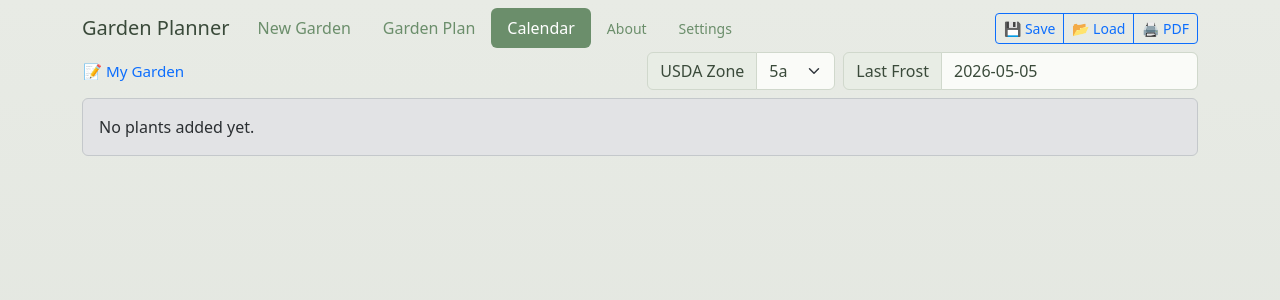
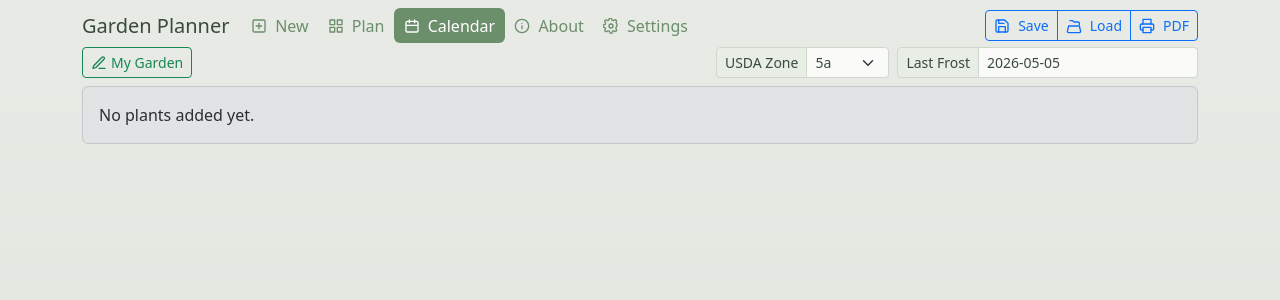
Before and after one commit to medwards8402-arch/Workspace, a React (Vite) app in the folder GardenPlanner/: page /#new-garden in a window 1280 px wide. Both pictures are taken after a click on the button "Calendar". Shown: the top 300 px of the page. Built offline with nearby package versions, Linux system fonts and the light colour scheme.

Commit message:
Consistan header

```diff
--- a/GardenPlanner/src/App.jsx
+++ b/GardenPlanner/src/App.jsx
@@ -10,6 +10,7 @@ import { Settings } from './components/Settings'
 import { ZoneSelector } from './components/ZoneSelector'
 import { Tip } from './components/Tip'
 import { TipsStack } from './components/TipsStack'
+import { Icon } from './components/Icon'
 import { useGardenOperations } from './hooks/useGardenOperations'
 import { useHistory } from './hooks/useHistory'
 import { useFileOperations } from './hooks/useFileOperations'
@@ -103,7 +104,7 @@ export default function App() {
         {/* Main Header (now two levels):
             1) Title + Tabs on the left, Context actions on the right
             2) Global settings: Garden name + Zone/Frost selector */}
-        <header className="mb-2">
+  <header className="mb-2 app-header">
           {/* Level 1: Title + Tabs + Actions */}
           <div className="d-flex align-items-center justify-content-between mb-1 flex-wrap gap-2">
             <div className="d-flex align-items-center flex-wrap" style={{gap: '0.5rem 0.75rem'}}>
@@ -115,7 +116,7 @@ export default function App() {
                     onClick={(e) => { e.stopPropagation(); setActiveTab('new-garden'); }}
                     title="Configure and generate a new garden layout"
                   >
-                    New Garden
+                    <Icon name="plus-square" className="me-1" /> New
                   </button>
                 </li>
                 <li className="nav-item">
@@ -124,7 +125,7 @@ export default function App() {
                     onClick={(e) => { e.stopPropagation(); setActiveTab('plan'); }}
                     title="Edit and view your garden layout"
                   >
-                    Garden Plan
+                    <Icon name="grid" className="me-1" /> Plan
                   </button>
                 </li>
                 <li className="nav-item">
@@ -133,7 +134,7 @@ export default function App() {
                     onClick={(e) => { e.stopPropagation(); setActiveTab('calendar'); }}
                     title="View planting schedule by month"
                   >
-                    Calendar
+                    <Icon name="calendar" className="me-1" /> Calendar
                   </button>
                 </li>
                 <li className="nav-item ms-auto">
@@ -142,7 +143,7 @@ export default function App() {
                     onClick={(e) => { e.stopPropagation(); setActiveTab('info'); }}
                     title="Usage instructions and information"
                   >
-                    <small>About</small>
+                    <Icon name="info" className="me-1" /> About
                   </button>
                 </li>
                 <li className="nav-item">
@@ -151,7 +152,7 @@ export default function App() {
                     onClick={(e) => { e.stopPropagation(); setActiveTab('settings'); }}
                     title="Application settings and preferences"
                   >
-                    <small>Settings</small>
+                    <Icon name="settings" className="me-1" /> Settings
                   </button>
                 </li>
               </ul>
@@ -162,44 +163,44 @@ export default function App() {
                   {activeTab === 'plan' && (
                     <div className="btn-group btn-group-sm" role="group">
                       <button
-                        className="btn btn-outline-secondary"
+                        className="btn btn-outline-secondary d-flex align-items-center"
                         onClick={(e) => { e.stopPropagation(); undo(); }}
                         disabled={!canUndo}
                         title="Undo (Ctrl+Z)"
                       >
-                        ↶ Undo
+                        <Icon name="undo" className="me-1" /> Undo
                       </button>
                       <button
-                        className="btn btn-outline-secondary"
+                        className="btn btn-outline-secondary d-flex align-items-center"
                         onClick={(e) => { e.stopPropagation(); redo(); }}
                         disabled={!canRedo}
                         title="Redo (Ctrl+Y)"
                       >
-                        ↷ Redo
+                        <Icon name="redo" className="me-1" /> Redo
                       </button>
                     </div>
                   )}
                   <div className="btn-group btn-group-sm" role="group">
                     <button
-                      className="btn btn-outline-primary"
+                      className="btn btn-outline-primary d-flex align-items-center"
                       onClick={(e) => { e.stopPropagation(); handleSaveToFile(); }}
                       title="Save garden to file"
                     >
-                      💾 Save
+                      <Icon name="save" className="me-1" /> Save
                     </button>
                     <button
-                      className="btn btn-outline-primary"
+                      className="btn btn-outline-primary d-flex align-items-center"
                       onClick={(e) => { e.stopPropagation(); handleLoadFromFile(); }}
                       title="Load garden from file"
                     >
-                      📂 Load
+                      <Icon name="folder-open" className="me-1" /> Load
                     </button>
                     <button
-                      className="btn btn-outline-primary"
+                      className="btn btn-outline-primary d-flex align-items-center"
                       onClick={(e) => { e.stopPropagation(); handlePrintToPDF(); }}
                       title="Export to PDF"
                     >
-                      🖨️ PDF
+                      <Icon name="printer" className="me-1" /> PDF
                     </button>
                   </div>
                 </>
@@ -208,15 +209,16 @@ export default function App() {
           </div>
 
           {/* Level 2: Global settings for this plan */}
-          <div className="d-flex align-items-center justify-content-between flex-wrap gap-2">
-            <button
-              className="btn btn-sm btn-link text-decoration-none p-0"
-              onClick={(e) => { e.stopPropagation(); handleNameChange(); }}
-              title="Click to rename your garden"
-              style={{ fontSize: '0.95rem' }}
-            >
-              📝 {garden.name}
-            </button>
+          <div className="d-flex align-items-center justify-content-between flex-wrap gap-2 app-header-secondary">
+            <div className="d-flex align-items-center gap-2">
+              <button
+                className="btn btn-sm btn-outline-success d-flex align-items-center garden-name-btn"
+                onClick={(e) => { e.stopPropagation(); handleNameChange(); }}
+                title="Rename garden"
+              >
+                <Icon name="edit" className="me-1" /> {garden.name}
+              </button>
+            </div>
             <ZoneSelector zone={garden.zone} onChange={setZone} />
           </div>
         </header>
--- /dev/null
+++ b/GardenPlanner/src/components/Icon.jsx
@@ -0,0 +1,108 @@
+import React from 'react'
+
+/**
+ * Minimal inline SVG icon set for header/navigation
+ */
+export function Icon({ name, size = 16, className }) {
+  const common = {
+    width: size,
+    height: size,
+    viewBox: '0 0 24 24',
+    fill: 'none',
+    stroke: 'currentColor',
+    strokeWidth: 2,
+    strokeLinecap: 'round',
+    strokeLinejoin: 'round',
+    className
+  }
+
+  switch (name) {
+    case 'plus-square':
+      return (
+        <svg {...common} aria-hidden="true">
+          <rect x="3" y="3" width="18" height="18" rx="2" ry="2"></rect>
+          <line x1="12" y1="8" x2="12" y2="16"></line>
+          <line x1="8" y1="12" x2="16" y2="12"></line>
+        </svg>
+      )
+    case 'grid':
+      return (
+        <svg {...common} aria-hidden="true">
+          <rect x="3" y="3" width="7" height="7"></rect>
+          <rect x="14" y="3" width="7" height="7"></rect>
+          <rect x="3" y="14" width="7" height="7"></rect>
+          <rect x="14" y="14" width="7" height="7"></rect>
+        </svg>
+      )
+    case 'calendar':
+      return (
+        <svg {...common} aria-hidden="true">
+          <rect x="3" y="5" width="18" height="16" rx="2"></rect>
+          <line x1="16" y1="3" x2="16" y2="7"></line>
+          <line x1="8" y1="3" x2="8" y2="7"></line>
+          <line x1="3" y1="11" x2="21" y2="11"></line>
+        </svg>
+      )
+    case 'info':
+      return (
+        <svg {...common} aria-hidden="true">
+          <circle cx="12" cy="12" r="10"></circle>
+          <line x1="12" y1="16" x2="12" y2="12"></line>
+          <line x1="12" y1="8" x2="12" y2="8"></line>
+        </svg>
+      )
+    case 'settings':
+      return (
+        <svg {...common} aria-hidden="true">
+          <circle cx="12" cy="12" r="3"></circle>
+          <path d="M19.4 15a1.65 1.65 0 0 0 .33 1.82l.06.06a2 2 0 1 1-2.83 2.83l-.06-.06a1.65 1.65 0 0 0-1.82-.33 1.65 1.65 0 0 0-1 1.51V21a2 2 0 1 1-4 0v-.09A1.65 1.65 0 0 0 8 19.4a1.65 1.65 0 0 0-1.82.33l-.06.06a2 2 0 1 1-2.83-2.83l.06-.06A1.65 1.65 0 0 0 3.6 15a1.65 1.65 0 0 0-1.51-1H2a2 2 0 1 1 0-4h.09A1.65 1.65 0 0 0 3.6 8a1.65 1.65 0 0 0-.33-1.82l-.06-.06a2 2 0 1 1 2.83-2.83l.06.06A1.65 1.65 0 0 0 8 3.6a1.65 1.65 0 0 0 1-1.51V2a2 2 0 1 1 4 0v.09A1.65 1.65 0 0 0 15 3.6a1.65 1.65 0 0 0 1.82-.33l.06-.06a2 2 0 1 1 2.83 2.83l-.06.06A1.65 1.65 0 0 0 20.4 8c.36.51.57 1.12.6 1.75V10c0 .34-.03.67-.1 1-.07.33-.17.65-.3.95z"></path>
+        </svg>
+      )
+    case 'undo':
+      return (
+        <svg {...common} aria-hidden="true">
+          <path d="M3 7v6h6"></path>
+          <path d="M3 13a9 9 0 1 0 3-6.7L3 7"></path>
+        </svg>
+      )
+    case 'redo':
+      return (
+        <svg {...common} aria-hidden="true">
+          <path d="M21 7v6h-6"></path>
+          <path d="M21 13a9 9 0 1 1-3-6.7L21 7"></path>
+        </svg>
+      )
+    case 'save':
+      return (
+        <svg {...common} aria-hidden="true">
+          <path d="M19 21H5a2 2 0 0 1-2-2V5a2 2 0 0 1 2-2h11l5 5v11a2 2 0 0 1-2 2z"></path>
+          <polyline points="17 21 17 13 7 13 7 21"></polyline>
+          <polyline points="7 3 7 8 15 8"></polyline>
+        </svg>
+      )
+    case 'folder-open':
+      return (
+        <svg {...common} aria-hidden="true">
+          <path d="M6 4h4l2 2h6a2 2 0 0 1 2 2v2"></path>
+          <path d="M2 20l2-8h16l2 8a2 2 0 0 1-2 2H4a2 2 0 0 1-2-2z"></path>
+        </svg>
+      )
+    case 'printer':
+      return (
+        <svg {...common} aria-hidden="true">
+          <path d="M6 9V2h12v7"></path>
+          <path d="M6 18H4a2 2 0 0 1-2-2v-5a2 2 0 0 1 2-2h16a2 2 0 0 1 2 2v5a2 2 0 0 1-2 2h-2"></path>
+          <rect x="6" y="14" width="12" height="8"></rect>
+        </svg>
+      )
+    case 'edit':
+      return (
+        <svg {...common} aria-hidden="true">
+          <path d="M12 20h9"></path>
+          <path d="M16.5 3.5a2.121 2.121 0 0 1 3 3L7 19l-4 1 1-4 12.5-12.5z"></path>
+        </svg>
+      )
+    default:
+      return null
+  }
+}
--- a/GardenPlanner/src/components/NewGarden.jsx
+++ b/GardenPlanner/src/components/NewGarden.jsx
@@ -194,7 +194,6 @@ export function NewGarden({ onAfterGenerate }) {
             >
               Add Bed
             </button>
-            <div className="form-text mt-2">Each bed can have its own name, dimensions, and sunlight level.</div>
             <div className="alert alert-info mt-2">
               <strong>Total Space:</strong> {beds.length} {beds.length === 1 ? 'bed' : 'beds'}; {totalCells} cells
             </div>
--- a/GardenPlanner/src/components/ZoneSelector.jsx
+++ b/GardenPlanner/src/components/ZoneSelector.jsx
@@ -14,10 +14,10 @@ export function ZoneSelector({ zone, onChange }) {
 
   return (
     <div className="d-flex align-items-center gap-2 flex-wrap">
-      <div className="input-group w-auto">
+      <div className="input-group input-group-sm w-auto">
         <span className="input-group-text" title="USDA Hardiness Zone for your location">USDA Zone</span>
         <select
-          className="form-select"
+          className="form-select form-select-sm"
           value={zone}
           onChange={e => onChange(e.target.value)}
           onClick={(e) => e.stopPropagation()}
@@ -26,10 +26,10 @@ export function ZoneSelector({ zone, onChange }) {
           {Object.keys(USDA_ZONES).map(z => <option key={z} value={z}>{z}</option>)}
         </select>
       </div>
-      <div className="input-group w-auto">
+      <div className="input-group input-group-sm w-auto">
         <span className="input-group-text" title="Average last frost date for your zone">Last Frost</span>
         <input
-          className="form-control"
+          className="form-control form-control-sm"
           readOnly
           value={frost}
           title={`Average last frost date for zone ${zone}`}
--- a/GardenPlanner/src/styles.css
+++ b/GardenPlanner/src/styles.css
@@ -18,6 +18,32 @@ body {
   background: linear-gradient(180deg, #e8ebe5 0%, #dfe3dc 100%);
   color: var(--bs-body-color);
   min-height: 100vh;
+}
+
+/* Header polish */
+.app-header .nav .nav-link {
+  display: inline-flex;
+  align-items: center;
+  gap: 0.25rem;
+  padding: 0.35rem 0.6rem;
+}
+
+.app-header .btn-group .btn {
+  display: inline-flex;
+  align-items: center;
+  gap: 0.25rem;
+}
+
+.app-header-secondary {
+  color: #536553;
+  font-size: 0.95rem;
+}
+
+.garden-name-btn {
+  max-width: 40vw;
+  white-space: nowrap;
+  overflow: hidden;
+  text-overflow: ellipsis;
 }
 
 .card {
```
